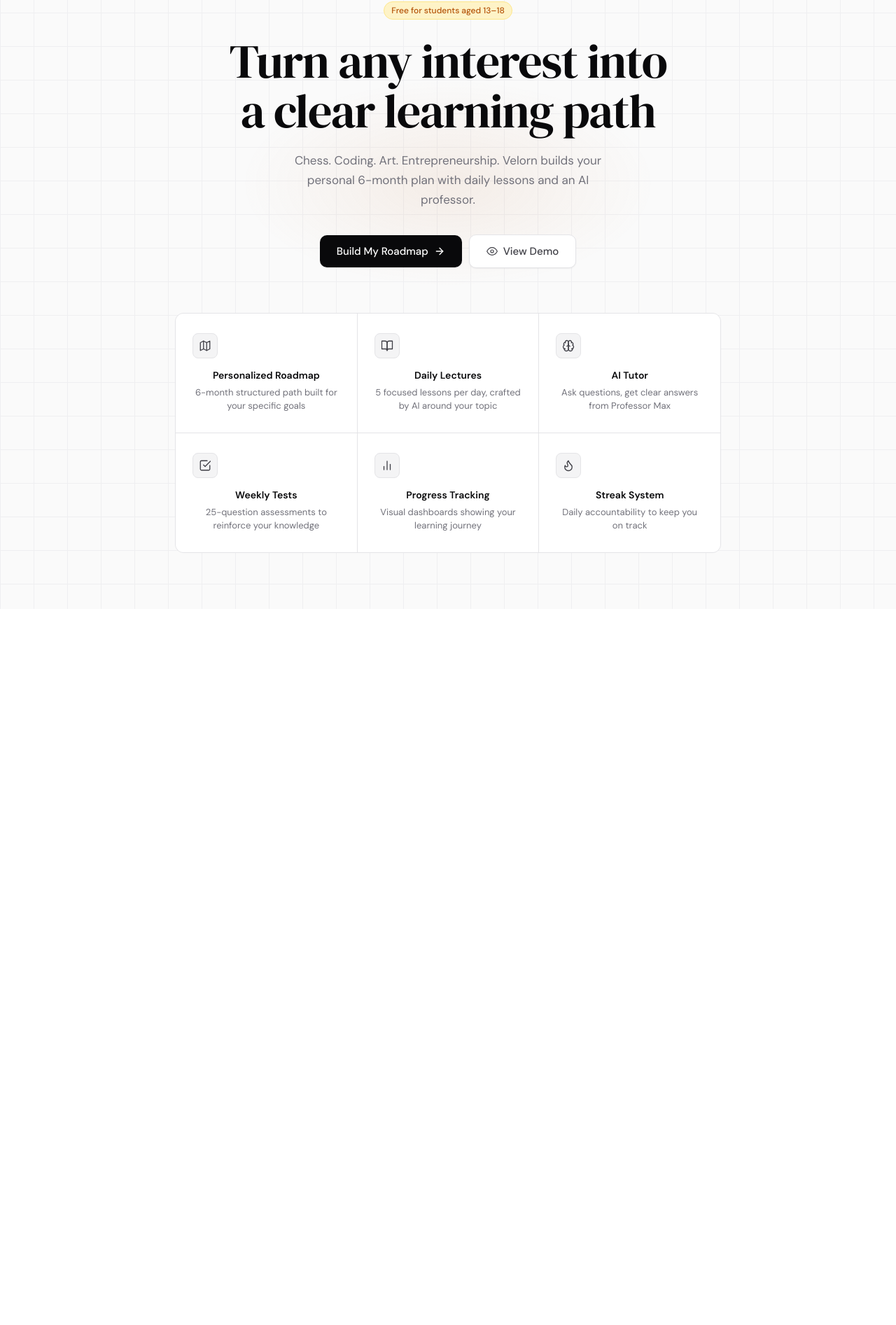
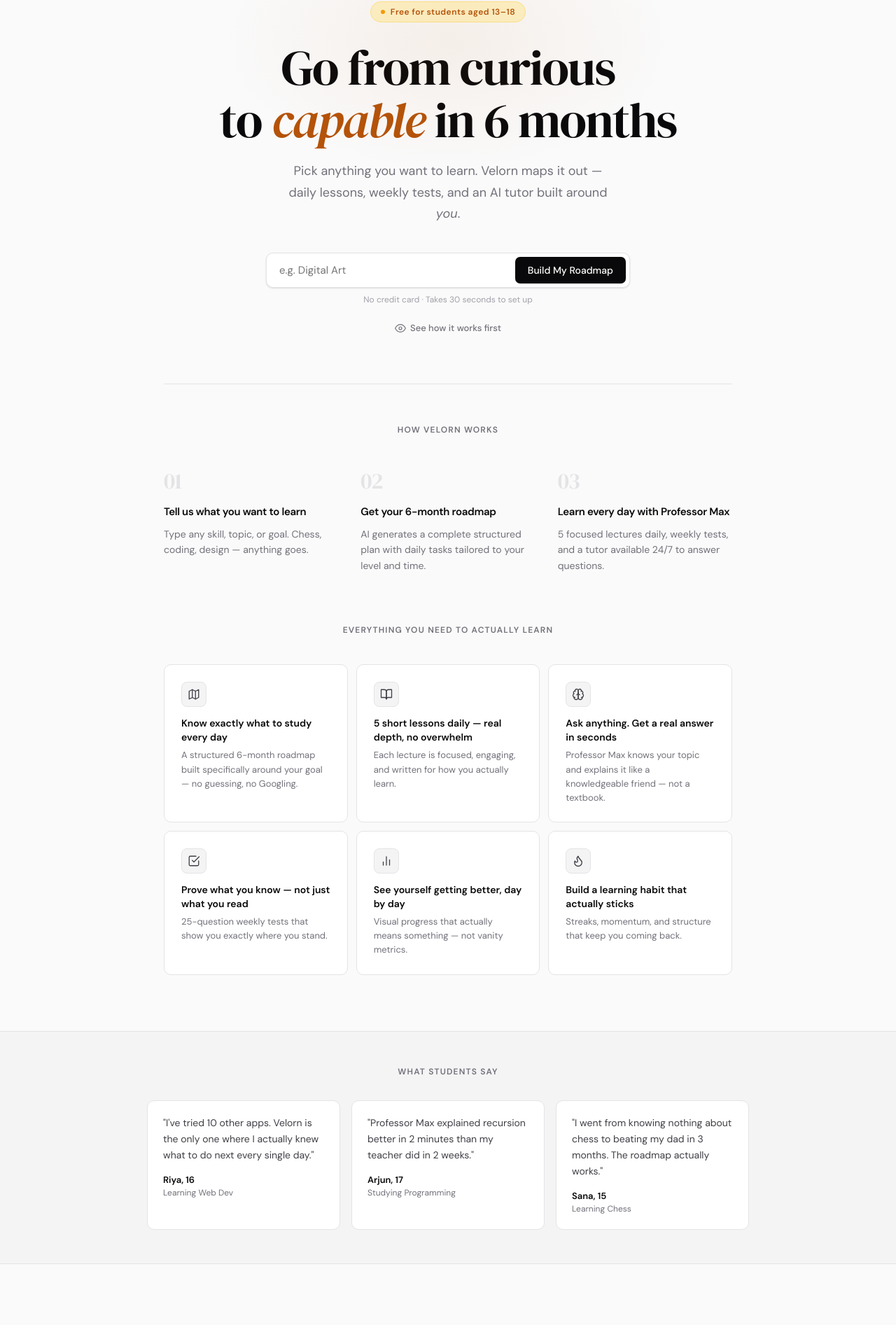
Before and after one commit to epicxp123234/AI-Roadmap, a React (Vite) app: page / in a window 1280 px wide. Shown: the part 78-1971 px from the top of the page at 70% size. Before the commit the page ends 948 px from the top, so only its background shows below. Built offline with nearby package versions, Linux system fonts and the light colour scheme.

Commit message:
UI/UX fix  update2

```diff
--- a/src/App.jsx
+++ b/src/App.jsx
@@ -358,43 +358,152 @@ function Nav({ user, onLogout, onNav, page, onOpenEmailSettings, emailConfigured
 
 // ── Landing ───────────────────────────────────────────────────────────────────
 function Landing({ onStart, onDemo }) {
+  const [typed, setTyped] = useState("");
+  const [focused, setFocused] = useState(false);
+  const examples = ["Chess","Web Development","Digital Art","Entrepreneurship","Music Production","Graphic Design"];
+  const [exIdx, setExIdx] = useState(0);
+
+  // Cycle placeholder examples
+  useEffect(() => {
+    const t = setInterval(() => setExIdx(i => (i + 1) % examples.length), 2200);
+    return () => clearInterval(t);
+  }, []);
+
   const features = [
-    { icon: <Icon.Map/>, title: "Personalized Roadmap", desc: "6-month structured path built for your specific goals" },
-    { icon: <Icon.BookOpen/>, title: "Daily Lectures", desc: "5 focused lessons per day, crafted by AI around your topic" },
-    { icon: <Icon.Brain/>, title: "AI Tutor", desc: "Ask questions, get clear answers from Professor Max" },
-    { icon: <Icon.CheckSquare/>, title: "Weekly Tests", desc: "25-question assessments to reinforce your knowledge" },
-    { icon: <Icon.BarChart/>, title: "Progress Tracking", desc: "Visual dashboards showing your learning journey" },
-    { icon: <Icon.Flame/>, title: "Streak System", desc: "Daily accountability to keep you on track" },
+    { icon: <Icon.Map/>, title: "Know exactly what to study every day", desc: "A structured 6-month roadmap built specifically around your goal — no guessing, no Googling." },
+    { icon: <Icon.BookOpen/>, title: "5 short lessons daily — real depth, no overwhelm", desc: "Each lecture is focused, engaging, and written for how you actually learn." },
+    { icon: <Icon.Brain/>, title: "Ask anything. Get a real answer in seconds", desc: "Professor Max knows your topic and explains it like a knowledgeable friend — not a textbook." },
+    { icon: <Icon.CheckSquare/>, title: "Prove what you know — not just what you read", desc: "25-question weekly tests that show you exactly where you stand." },
+    { icon: <Icon.BarChart/>, title: "See yourself getting better, day by day", desc: "Visual progress that actually means something — not vanity metrics." },
+    { icon: <Icon.Flame/>, title: "Build a learning habit that actually sticks", desc: "Streaks, momentum, and structure that keep you coming back." },
   ];
+
   return (
-    <div className="hero page">
-      <div className="hero-grid"/>
-      <div className="hero-glow"/>
-      <div style={{position:"relative",zIndex:1,display:"flex",flexDirection:"column",alignItems:"center"}}>
-        <div className="badge badge-gold" style={{marginBottom:24}}>Free for students aged 13–18</div>
-        <h1 style={{fontSize:"clamp(36px,5.5vw,68px)",fontWeight:400,lineHeight:1.05,color:"var(--ink)",maxWidth:700,marginBottom:20}}>
-          Turn any interest into<br/>a clear learning path
+    <div style={{minHeight:"calc(100vh - 58px)",display:"flex",flexDirection:"column",alignItems:"center",background:"var(--bg)",overflow:"hidden"}}>
+
+      {/* ── Hero ── */}
+      <div style={{width:"100%",maxWidth:1100,padding:"80px 24px 64px",display:"flex",flexDirection:"column",alignItems:"center",textAlign:"center",position:"relative"}}>
+
+        {/* Subtle radial glow */}
+        <div style={{position:"absolute",top:"-10%",left:"50%",transform:"translateX(-50%)",width:700,height:400,background:"radial-gradient(ellipse at center, rgba(180,83,9,0.07) 0%, transparent 65%)",pointerEvents:"none"}}/>
+
+        {/* Badge */}
+        <div style={{display:"inline-flex",alignItems:"center",gap:8,padding:"5px 14px",borderRadius:999,background:"var(--gold-light)",border:"1px solid #FDE68A",fontSize:12,fontWeight:600,color:"var(--gold)",marginBottom:28,letterSpacing:"0.04em"}}>
+          <span style={{width:6,height:6,borderRadius:"50%",background:"var(--gold-border)",display:"inline-block"}}/>
+          Free for students aged 13–18
+        </div>
+
+        {/* Headline */}
+        <h1 style={{fontFamily:"var(--font-display)",fontSize:"clamp(36px,5.5vw,72px)",fontWeight:400,lineHeight:1.06,color:"var(--ink)",maxWidth:720,marginBottom:20,letterSpacing:"-0.025em"}}>
+          Go from curious<br/>to <em style={{fontStyle:"italic",color:"var(--gold)"}}>capable</em> in 6 months
         </h1>
-        <p style={{fontSize:17,color:"var(--muted)",maxWidth:440,lineHeight:1.65,marginBottom:36}}>
-          Chess. Coding. Art. Entrepreneurship. Velorn builds your personal 6-month plan with daily lessons and an AI professor.
+
+        {/* Subheadline */}
+        <p style={{fontSize:"clamp(15px,2vw,18px)",color:"var(--muted)",maxWidth:480,lineHeight:1.7,marginBottom:40}}>
+          Pick anything you want to learn. Velorn maps it out — daily lessons, weekly tests, and an AI tutor built around <em>you</em>.
         </p>
-        <div className="row gap-10">
-          <button className="btn btn-primary btn-lg row gap-8" onClick={onStart}>
-            Build My Roadmap <Icon.ArrowRight/>
-          </button>
-          <button className="btn btn-secondary btn-lg row gap-8" onClick={onDemo}>
-            <Icon.Eye/> View Demo
-          </button>
+
+        {/* Interactive input CTA */}
+        <div style={{width:"100%",maxWidth:520,marginBottom:16}}>
+          <div style={{display:"flex",alignItems:"center",gap:0,background:"var(--surface)",border:`1.5px solid ${focused?"var(--ink)":"var(--border)"}`,borderRadius:10,boxShadow:focused?"0 0 0 3px rgba(9,9,11,0.08)":"var(--shadow)",transition:"all 0.15s",overflow:"hidden"}}>
+            <input
+              value={typed}
+              onChange={e=>setTyped(e.target.value)}
+              onFocus={()=>setFocused(true)}
+              onBlur={()=>setFocused(false)}
+              placeholder={`e.g. ${examples[exIdx]}`}
+              style={{flex:1,padding:"13px 18px",border:"none",outline:"none",fontSize:15,fontFamily:"var(--font)",background:"transparent",color:"var(--ink)"}}
+            />
+            <button
+              className="btn btn-primary"
+              style={{margin:5,borderRadius:7,padding:"10px 18px",flexShrink:0}}
+              onClick={onStart}
+            >
+              Build My Roadmap
+            </button>
+          </div>
+          <p style={{fontSize:12,color:"var(--subtle)",marginTop:8,textAlign:"center"}}>
+            No credit card · Takes 30 seconds to set up
+          </p>
         </div>
-        <div className="feature-grid">
+
+        {/* Secondary CTA */}
+        <button className="btn btn-ghost btn-sm row gap-6" onClick={onDemo} style={{color:"var(--muted)"}}>
+          <Icon.Eye/> See how it works first
+        </button>
+      </div>
+
+      {/* ── How It Works ── */}
+      <div style={{width:"100%",maxWidth:860,padding:"0 24px 72px"}}>
+        <div style={{borderTop:"1px solid var(--border)",paddingTop:56}}>
+          <p style={{fontSize:12,fontWeight:600,textTransform:"uppercase",letterSpacing:"0.1em",color:"var(--muted)",textAlign:"center",marginBottom:40}}>How Velorn Works</p>
+          <div style={{display:"grid",gridTemplateColumns:"repeat(auto-fit,minmax(220px,1fr))",gap:32}}>
+            {[
+              {n:"01",title:"Tell us what you want to learn",desc:"Type any skill, topic, or goal. Chess, coding, design — anything goes."},
+              {n:"02",title:"Get your 6-month roadmap",desc:"AI generates a complete structured plan with daily tasks tailored to your level and time."},
+              {n:"03",title:"Learn every day with Professor Max",desc:"5 focused lectures daily, weekly tests, and a tutor available 24/7 to answer questions."},
+            ].map(s=>(
+              <div key={s.n} style={{display:"flex",flexDirection:"column",gap:10}}>
+                <span style={{fontFamily:"var(--font-display)",fontSize:32,fontWeight:400,color:"var(--border)",letterSpacing:"-0.03em"}}>{s.n}</span>
+                <h3 style={{fontSize:15,fontWeight:600,color:"var(--ink)",lineHeight:1.4}}>{s.title}</h3>
+                <p style={{fontSize:14,color:"var(--muted)",lineHeight:1.6}}>{s.desc}</p>
+              </div>
+            ))}
+          </div>
+        </div>
+      </div>
+
+      {/* ── Feature Grid ── */}
+      <div style={{width:"100%",maxWidth:860,padding:"0 24px 80px"}}>
+        <p style={{fontSize:12,fontWeight:600,textTransform:"uppercase",letterSpacing:"0.1em",color:"var(--muted)",textAlign:"center",marginBottom:40}}>Everything you need to actually learn</p>
+        <div style={{display:"grid",gridTemplateColumns:"repeat(auto-fit,minmax(240px,1fr))",gap:12}}>
           {features.map(f=>(
-            <div className="feature-item" key={f.title}>
-              <div className="feature-item-icon">{f.icon}</div>
-              <div className="feature-item-title">{f.title}</div>
-              <div className="feature-item-desc">{f.desc}</div>
+            <div
+              key={f.title}
+              style={{padding:"24px",background:"var(--surface)",border:"1px solid var(--border)",borderRadius:10,transition:"all 0.2s",cursor:"default"}}
+              onMouseEnter={e=>{e.currentTarget.style.borderColor="var(--border-strong)";e.currentTarget.style.boxShadow="var(--shadow-md)";e.currentTarget.style.transform="translateY(-2px)";}}
+              onMouseLeave={e=>{e.currentTarget.style.borderColor="var(--border)";e.currentTarget.style.boxShadow="none";e.currentTarget.style.transform="translateY(0)";}}
+            >
+              <div style={{width:36,height:36,borderRadius:8,background:"var(--surface2)",border:"1px solid var(--border)",display:"flex",alignItems:"center",justifyContent:"center",color:"var(--ink2)",marginBottom:14}}>{f.icon}</div>
+              <h4 style={{fontSize:14,fontWeight:600,color:"var(--ink)",marginBottom:6,lineHeight:1.4}}>{f.title}</h4>
+              <p style={{fontSize:13,color:"var(--muted)",lineHeight:1.55}}>{f.desc}</p>
             </div>
           ))}
         </div>
+      </div>
+
+      {/* ── Social Proof ── */}
+      <div style={{width:"100%",background:"var(--surface2)",borderTop:"1px solid var(--border)",borderBottom:"1px solid var(--border)",padding:"48px 24px"}}>
+        <div style={{maxWidth:860,margin:"0 auto"}}>
+          <p style={{fontSize:12,fontWeight:600,textTransform:"uppercase",letterSpacing:"0.1em",color:"var(--muted)",textAlign:"center",marginBottom:32}}>What students say</p>
+          <div style={{display:"grid",gridTemplateColumns:"repeat(auto-fit,minmax(240px,1fr))",gap:16}}>
+            {[
+              {q:"I've tried 10 other apps. Velorn is the only one where I actually knew what to do next every single day.",name:"Riya, 16",subject:"Learning Web Dev"},
+              {q:"Professor Max explained recursion better in 2 minutes than my teacher did in 2 weeks.",name:"Arjun, 17",subject:"Studying Programming"},
+              {q:"I went from knowing nothing about chess to beating my dad in 3 months. The roadmap actually works.",name:"Sana, 15",subject:"Learning Chess"},
+            ].map(t=>(
+              <div key={t.name} style={{padding:"20px 22px",background:"var(--surface)",border:"1px solid var(--border)",borderRadius:10}}>
+                <p style={{fontSize:14,color:"var(--ink2)",lineHeight:1.65,marginBottom:14}}>"{t.q}"</p>
+                <div>
+                  <p style={{fontSize:13,fontWeight:600,color:"var(--ink)"}}>{t.name}</p>
+                  <p style={{fontSize:12,color:"var(--muted)"}}>{t.subject}</p>
+                </div>
+              </div>
+            ))}
+          </div>
+        </div>
+      </div>
+
+      {/* ── Final CTA ── */}
+      <div style={{padding:"72px 24px",textAlign:"center"}}>
+        <h2 style={{fontFamily:"var(--font-display)",fontSize:"clamp(26px,4vw,44px)",fontWeight:400,marginBottom:16,letterSpacing:"-0.02em"}}>
+          Ready to start learning?
+        </h2>
+        <p style={{fontSize:15,color:"var(--muted)",marginBottom:28}}>Join thousands of students building real skills, one day at a time.</p>
+        <button className="btn btn-primary btn-lg row gap-8" style={{margin:"0 auto"}} onClick={onStart}>
+          Build My Roadmap <Icon.ArrowRight/>
+        </button>
+        <p style={{fontSize:12,color:"var(--subtle)",marginTop:12}}>Free · No credit card · Starts in 30 seconds</p>
       </div>
     </div>
   );
```
